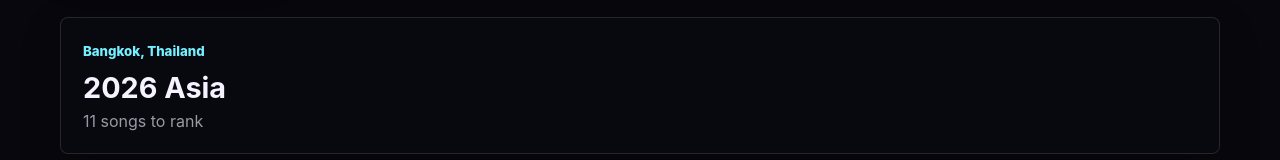
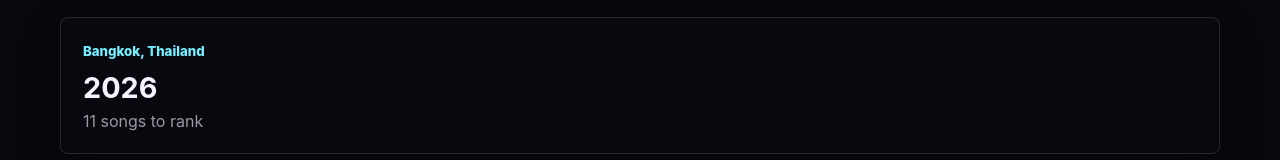
Before and after one commit to benuthe13931/EurovisionRanker, a React (Vite) app: page /years in a window 1280 px wide. Shown: the part 1826-1986 px from the top of the page. Built offline with nearby package versions, Linux system fonts and the light colour scheme; no server answers.

Commit message:
Update YearsPage.tsx

```diff
--- a/src/pages/YearsPage.tsx
+++ b/src/pages/YearsPage.tsx
@@ -27,7 +27,7 @@ export default function YearsPage() {
                   <span>
                     {year.hostCity}, {year.country}
                   </span>
-                  <h3>{year.label}</h3>
+                  <h3>{year.year}</h3>
                   <p>{year.songs.length} songs to rank</p>
                 </Link>
               ))}
```
